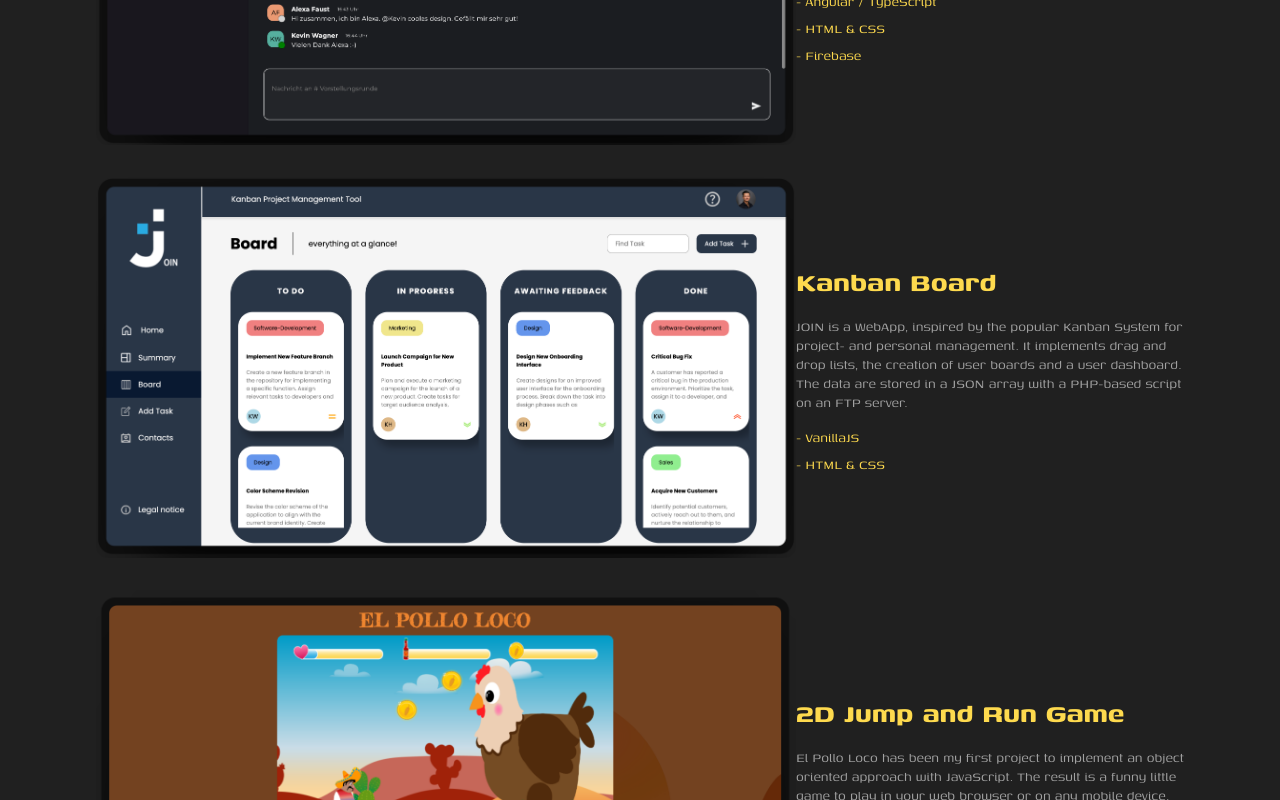
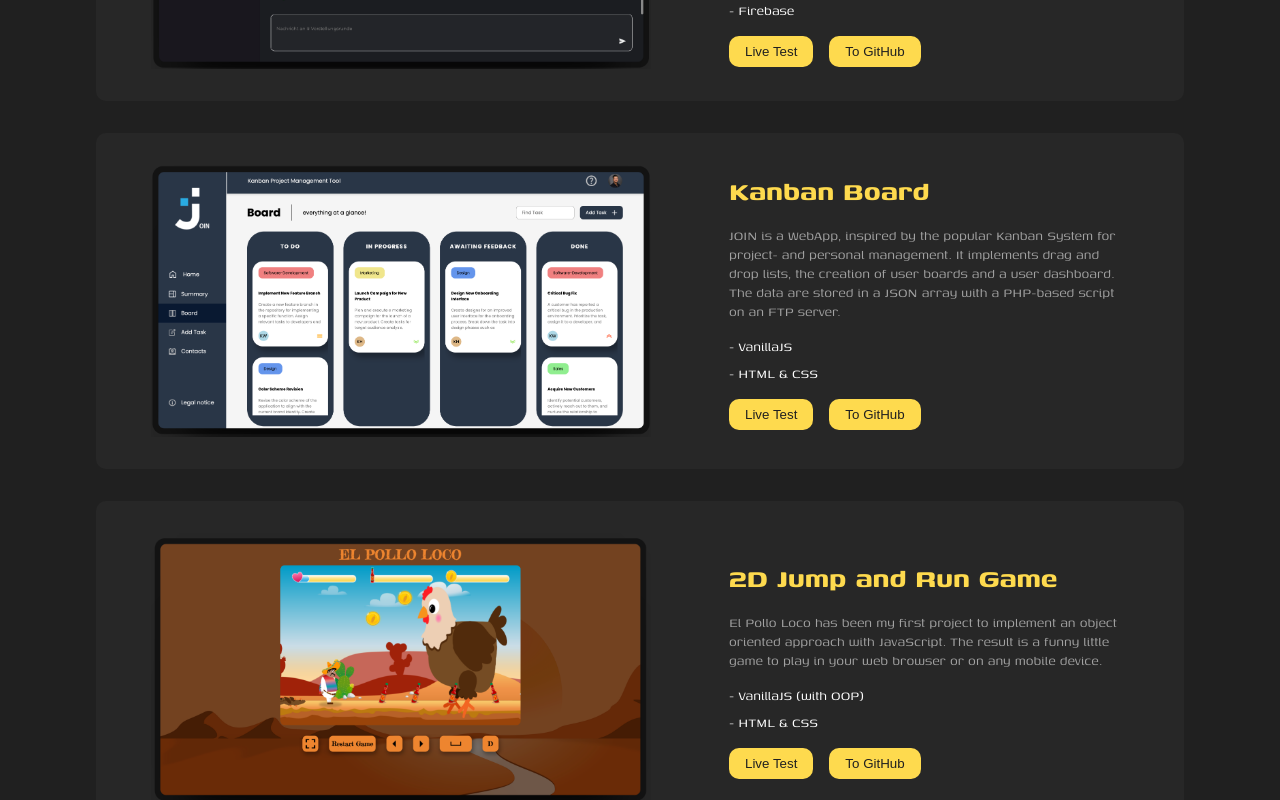
Before and after one commit to Kev4493/portfolio_blackDesign, an Angular app: page / in a window 1280 px wide. Shown: the part 2000-2800 px from the top of the page. Built offline with nearby package versions, Linux system fonts and the light colour scheme.

Commit message:
first version of projectSection

```diff
--- a/src/app/components/projects/projects.component.html
+++ b/src/app/components/projects/projects.component.html
@@ -5,7 +5,6 @@
     </div>
 
     <div class="projects__list">
-
         <div class="projects__listSingle">
             <img class="projects__listSingleImage" src="../../../assets/img/mockups/473shots_so.png" alt="">
             <div class="projects__listSingleDescription">
@@ -20,6 +19,10 @@
                     <p class="projects__listSingleDescriptionTechnologyInner">- Angular / TypeScript</p>
                     <p class="projects__listSingleDescriptionTechnologyInner">- HTML & CSS</p>
                     <p class="projects__listSingleDescriptionTechnologyInner">- Firebase</p>
+                </div>
+                <div class="projects__listSingleDescriptionTechnologyButtonbox">
+                    <button class="projects__listSingleDescriptionTechnologyButtonboxBtn">Live Test</button>
+                    <button class="projects__listSingleDescriptionTechnologyButtonboxBtn">To GitHub</button>
                 </div>
             </div>
         </div>
@@ -37,6 +40,10 @@
                     <p class="projects__listSingleDescriptionTechnologyInner">- VanillaJS</p>
                     <p class="projects__listSingleDescriptionTechnologyInner">- HTML & CSS</p>
                 </div>
+                <div class="projects__listSingleDescriptionTechnologyButtonbox">
+                    <button class="projects__listSingleDescriptionTechnologyButtonboxBtn">Live Test</button>
+                    <button class="projects__listSingleDescriptionTechnologyButtonboxBtn">To GitHub</button>
+                </div>
             </div>
         </div>
 
@@ -52,6 +59,10 @@
                     <p class="projects__listSingleDescriptionTechnologyInner">- VanillaJS (with OOP)</p>
                     <p class="projects__listSingleDescriptionTechnologyInner">- HTML & CSS</p>
                 </div>
+                <div class="projects__listSingleDescriptionTechnologyButtonbox">
+                    <button class="projects__listSingleDescriptionTechnologyButtonboxBtn">Live Test</button>
+                    <button class="projects__listSingleDescriptionTechnologyButtonboxBtn">To GitHub</button>
+                </div>
             </div>
         </div>
     </div>
--- a/src/app/components/projects/projects.component.scss
+++ b/src/app/components/projects/projects.component.scss
@@ -13,11 +13,13 @@
     display: flex;
     justify-content: space-around;
     align-items: center;
+    background-color: var(--lightGrey);
+    padding: 2rem 1rem;
+    border-radius: 10px;
 }
 
 .projects__listSingleImage {
-    border-radius: 12px;
-    width: 700px;
+    width: 500px;
 }
 
 .projects__listSingleDescription {
@@ -45,6 +47,20 @@
 }
 
 .projects__listSingleDescriptionTechnologyInner {
-    color: var(--yellow);
+    color: var(--white);
     font-family: 'Genos';
 }
+
+.projects__listSingleDescriptionTechnologyButtonbox {
+    display: flex;
+    column-gap: 1rem;
+    margin-top: 1rem;
+}
+
+.projects__listSingleDescriptionTechnologyButtonboxBtn {
+    padding: 0.5rem 1rem;
+    border-radius: 10px;
+    background-color: var(--yellow);
+    color: var(--darkGrey);
+    border: none;
+}
```
